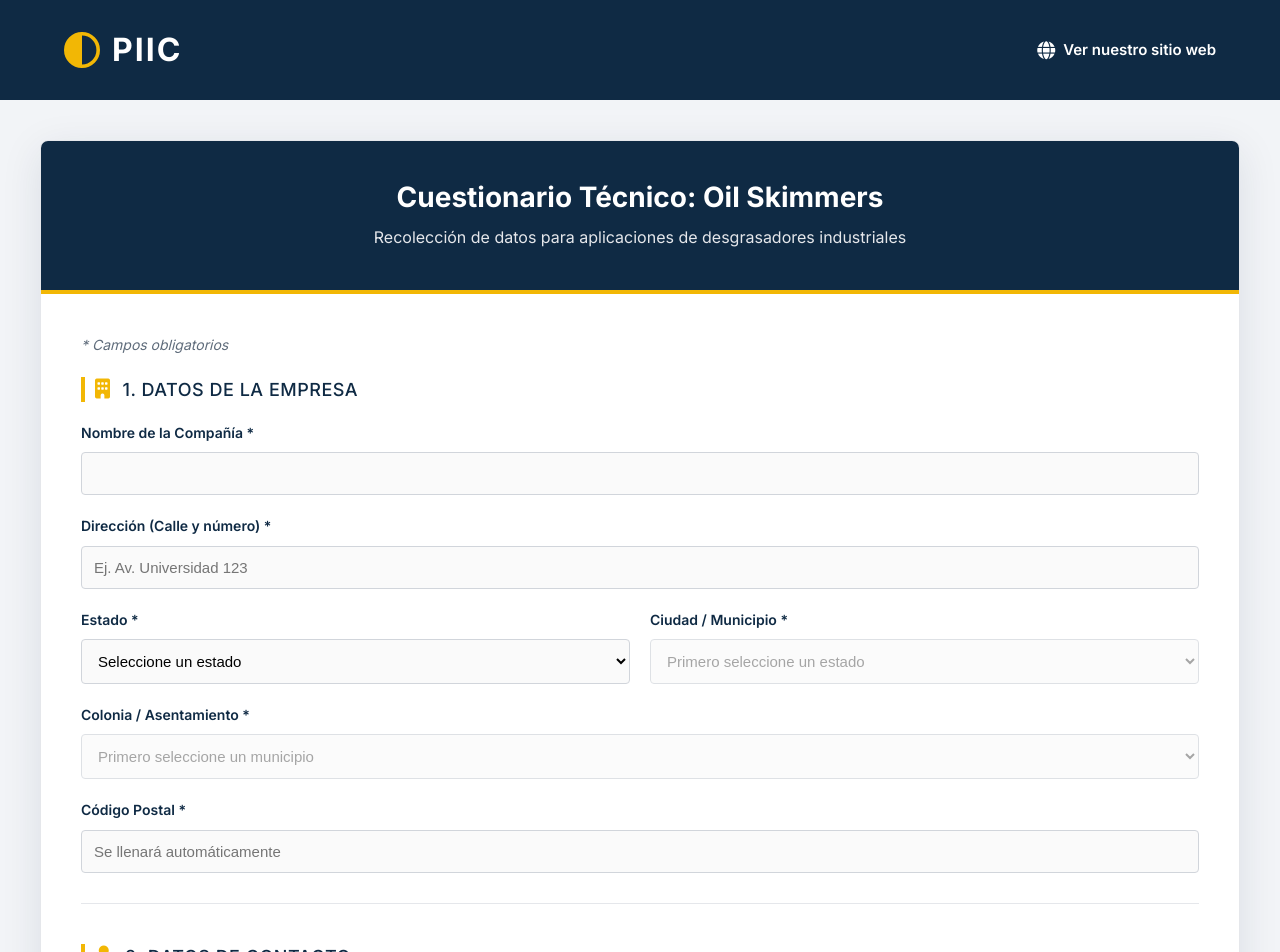
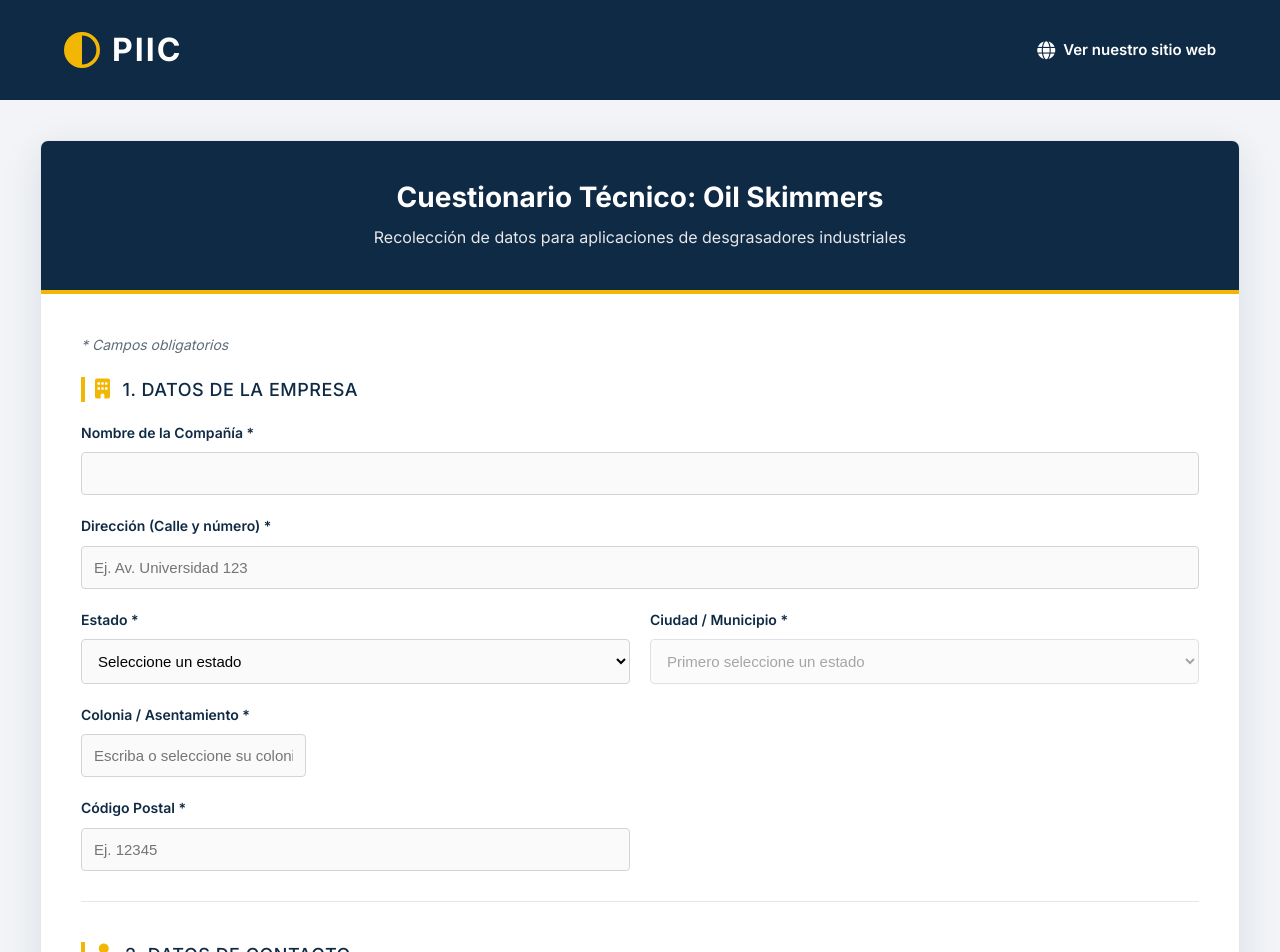
Before and after one commit to felipemiramontesr/piic, a React (Vite) app: page /cuestionario-oil-skimmers in a window 1280 px wide. Shown: the top 952 px of the page. Built offline with nearby package versions, Linux system fonts and the light colour scheme.

Commit message:
feat: implement hybrid Colonia input (datalist) and flexible CP for better data completeness

```diff
--- a/src/pages/OilSkimmersForm.tsx
+++ b/src/pages/OilSkimmersForm.tsx
@@ -272,29 +272,27 @@ export default function OilSkimmersForm() {
                                 </div>
                                 <div className="form-group col-span-2">
                                     <label>Colonia / Asentamiento *</label>
-                                    <select
+                                    <div className="input-with-list">
+                                        <input
                                             required
                                             name="neighborhood"
                                             value={formData.neighborhood}
                                             onChange={handleChange}
+                                            list="colonias-datalist"
                                             className="form-input"
-                                        disabled={!formData.city || isLoadingColonias}
-                                    >
-                                        <option value="">
-                                            {!formData.city
-                                                ? 'Primero seleccione un municipio'
-                                                : isLoadingColonias
-                                                    ? 'Cargando colonias...'
-                                                    : 'Seleccione una colonia'}
-                                        </option>
+                                            placeholder={isLoadingColonias ? "Cargando sugerencias..." : "Escriba o seleccione su colonia"}
+                                        />
+                                        <datalist id="colonias-datalist">
                                             {coloniasList.map((colonia, index) => (
-                                            <option key={`${colonia.d_asenta}-${index}`} value={colonia.d_asenta}>
-                                                {colonia.d_asenta}
-                                            </option>
+                                                <option key={`${colonia.d_asenta}-${index}`} value={colonia.d_asenta} />
                                             ))}
-                                    </select>
+                                        </datalist>
+                                        {!isLoadingColonias && formData.city && coloniasList.length === 0 && (
+                                            <span className="input-hint">No se encontraron sugerencias, puede escribirla manualmente.</span>
+                                        )}
                                     </div>
-                                <div className="form-group col-span-2">
+                                </div>
+                                <div className="form-group">
                                     <label>Código Postal *</label>
                                     <input
                                         required
@@ -303,8 +301,7 @@ export default function OilSkimmersForm() {
                                         onChange={handleChange}
                                         type="text"
                                         className="form-input"
-                                        placeholder="Se llenará automáticamente"
-                                        readOnly={!!formData.neighborhood && formData.zip_code !== ''}
+                                        placeholder="Ej. 12345"
                                     />
                                 </div>
                             </div>
```
Lines whose indentation alone changed are shown as unchanged.
